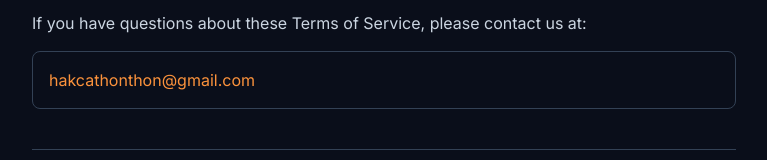
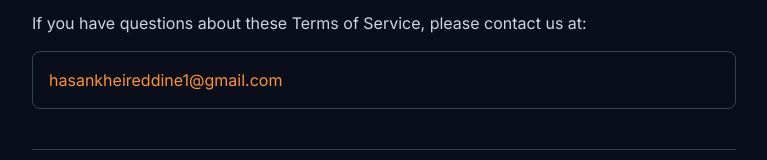
Before and after one commit to hasan-kheireddin/4i2e-Arena, a React (Vite) app in the folder frontend/: page /terms-of-service in a window 1280 px wide. Shown: the part 2819-2979 px from the top of the page, without its empty margins (256-1023 px from the left). Built offline with nearby package versions, Linux system fonts and the light colour scheme.

Commit message:
update email in terms and policy pages and include them at setting page privacy tab also some changes in Readme page

```diff
--- a/frontend/src/i18n/locales/de.json
+++ b/frontend/src/i18n/locales/de.json
@@ -187,7 +187,11 @@
       "empty_body": "Wen du über ein Profil oder eine Unterhaltung blockierst, erscheint hier.",
       "blocked_on": "Blockiert am {{date}}",
       "unblock": "Blockierung aufheben",
-      "unblocked": "Blockierung von {{name}} aufgehoben"
+      "unblocked": "Blockierung von {{name}} aufgehoben",
+      "legal_title": "Rechtliches",
+      "legal_desc": "Erfahre, wie wir mit deinen Daten umgehen und welche Regeln für die Nutzung der Plattform gelten.",
+      "privacy_policy_link": "Datenschutzrichtlinie",
+      "terms_link": "Nutzungsbedingungen"
     },
     "appearance": {
       "language": "Sprache"
@@ -850,7 +854,7 @@
     "contact_text": "Wenn Sie Fragen, Bedenken oder Anfragen zu dieser Datenschutzrichtlinie oder zu Ihren Daten haben, kontaktieren Sie uns bitte:",
     "contact_team": "Fire Arena Team",
     "contact_email_label": "E-Mail:",
-    "contact_email": "hakcathonthon@gmail.com"
+    "contact_email": "hasankheireddine1@gmail.com"
   },
   "terms_of_service": {
     "title": "Nutzungsbedingungen",
@@ -921,7 +925,7 @@
     "changes_binding": "Ihre weitere Nutzung von Fire Arena nach Inkrafttreten der Änderungen gilt als Zustimmung zu den aktualisierten Bedingungen.",
     "contact_title": "Kontakt",
     "contact_text": "Bei Fragen zu diesen Nutzungsbedingungen kontaktieren Sie uns unter:",
-    "contact_email": "hakcathonthon@gmail.com"
+    "contact_email": "hasankheireddine1@gmail.com"
   },
   "achievement_catalog": {
     "pong_first_rally": {
--- a/frontend/src/i18n/locales/en.json
+++ b/frontend/src/i18n/locales/en.json
@@ -187,7 +187,11 @@
       "empty_body": "Anyone you block from a profile or a conversation shows up here.",
       "blocked_on": "Blocked on {{date}}",
       "unblock": "Unblock",
-      "unblocked": "{{name}} is unblocked"
+      "unblocked": "{{name}} is unblocked",
+      "legal_title": "Legal",
+      "legal_desc": "Review how we handle your data and the rules for using the platform.",
+      "privacy_policy_link": "Privacy Policy",
+      "terms_link": "Terms of Service"
     },
     "appearance": {
       "language": "Language"
@@ -850,7 +854,7 @@
     "contact_text": "If you have questions, concerns, or requests related to this Privacy Policy or your data, please contact:",
     "contact_team": "Fire Arena Team",
     "contact_email_label": "Email:",
-    "contact_email": "hakcathonthon@gmail.com"
+    "contact_email": "hasankheireddine1@gmail.com"
   },
   "terms_of_service": {
     "title": "Terms of Service",
@@ -921,7 +925,7 @@
     "changes_binding": "Your continued use of Fire Arena after changes become effective constitutes your acceptance of the updated terms.",
     "contact_title": "Contact Us",
     "contact_text": "If you have questions about these Terms of Service, please contact us at:",
-    "contact_email": "hakcathonthon@gmail.com"
+    "contact_email": "hasankheireddine1@gmail.com"
   },
   "achievement_catalog": {
     "pong_first_rally": {
--- a/frontend/src/i18n/locales/fr.json
+++ b/frontend/src/i18n/locales/fr.json
@@ -187,7 +187,11 @@
       "empty_body": "Toute personne que vous bloquez depuis un profil ou une conversation apparaît ici.",
       "blocked_on": "Bloqué le {{date}}",
       "unblock": "Débloquer",
-      "unblocked": "{{name}} a été débloqué"
+      "unblocked": "{{name}} a été débloqué",
+      "legal_title": "Mentions légales",
+      "legal_desc": "Découvrez comment nous traitons vos données et les règles d'utilisation de la plateforme.",
+      "privacy_policy_link": "Politique de confidentialité",
+      "terms_link": "Conditions d'utilisation"
     },
     "appearance": {
       "language": "Langue"
@@ -850,7 +854,7 @@
     "contact_text": "Si vous avez des questions, préoccupations ou demandes liées à cette Politique de Confidentialité ou à vos données, veuillez contacter :",
     "contact_team": "Équipe Fire Arena",
     "contact_email_label": "E-mail :",
-    "contact_email": "hakcathonthon@gmail.com"
+    "contact_email": "hasankheireddine1@gmail.com"
   },
   "terms_of_service": {
     "title": "Conditions d'Utilisation",
@@ -921,7 +925,7 @@
     "changes_binding": "Votre utilisation continue de Fire Arena après l'entrée en vigueur des modifications constitue votre acceptation des conditions mises à jour.",
     "contact_title": "Nous Contacter",
     "contact_text": "Si vous avez des questions sur ces Conditions d'Utilisation, veuillez nous contacter à :",
-    "contact_email": "hakcathonthon@gmail.com"
+    "contact_email": "hasankheireddine1@gmail.com"
   },
   "achievement_catalog": {
     "pong_first_rally": {
--- a/frontend/src/pages/PrivacyPolicyPage.tsx
+++ b/frontend/src/pages/PrivacyPolicyPage.tsx
@@ -244,11 +244,11 @@ export default function PrivacyPolicyPage() {
             <p style={{ color: 'var(--color-text-secondary)' }}>
               {t('privacy_policy.contact_email_label')}{' '}
               <a
-                href="mailto:hakcathonthon@gmail.com"
+                href="mailto:hasankheireddine1@gmail.com"
                 style={{ color: 'var(--color-primary)' }}
                 className="hover:opacity-80"
               >
-                hakcathonthon@gmail.com
+                hasankheireddine1@gmail.com
               </a>
             </p>
           </div>
--- a/frontend/src/pages/SettingsPage.tsx
+++ b/frontend/src/pages/SettingsPage.tsx
@@ -486,9 +486,36 @@ export default function SettingsPage() {
 
           {/* Privacy Tab */}
           {tab === 'privacy' && (
-            <SurfaceCard className="p-6">
-              <BlockedAccounts />
-            </SurfaceCard>
+            <>
+              <SurfaceCard className="p-6">
+                <BlockedAccounts />
+              </SurfaceCard>
+
+              <SurfaceCard className="p-6">
+                <h2 className="mb-2 text-base font-semibold text-primary">
+                  {t('settings.privacy.legal_title')}
+                </h2>
+                <p className="mb-4 text-sm text-secondary">
+                  {t('settings.privacy.legal_desc')}
+                </p>
+                <div className="flex flex-wrap gap-3">
+                  <Button
+                    variant="secondary"
+                    size="sm"
+                    onClick={() => navigate('/privacy-policy')}
+                  >
+                    {t('settings.privacy.privacy_policy_link')}
+                  </Button>
+                  <Button
+                    variant="secondary"
+                    size="sm"
+                    onClick={() => navigate('/terms-of-service')}
+                  >
+                    {t('settings.privacy.terms_link')}
+                  </Button>
+                </div>
+              </SurfaceCard>
+            </>
           )}
 
           {/* Appearance Tab */}
--- a/frontend/src/pages/TermsOfServicePage.tsx
+++ b/frontend/src/pages/TermsOfServicePage.tsx
@@ -187,7 +187,7 @@ export default function TermsOfServicePage() {
           >
             <p style={{ color: "var(--color-text-secondary)" }}>
               <a
-                href="mailto:hakcathonthon@gmail.com"
+                href="mailto:hasankheireddine1@gmail.com"
                 style={{ color: "var(--color-primary)" }}
                 className="hover:opacity-80"
               >
```
Also changed, not shown: frontend/src/i18n/locales/ar.json, 1 other file (tests, documents, lock files or other folders).
